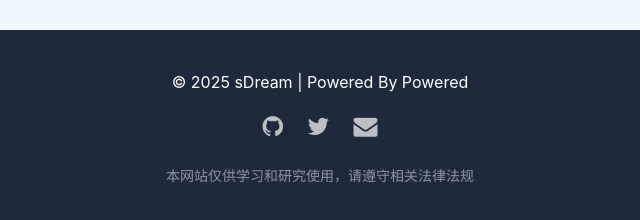
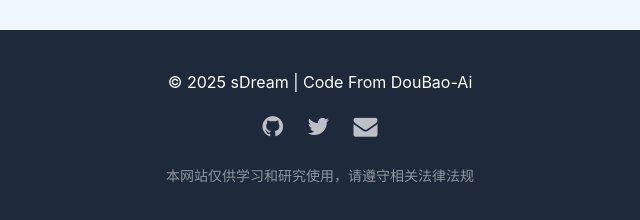
Before and after one commit to sDreamForZzQ/sDreamForZzQ.github.io, a plain HTML site: page index.html in a window 1280 px wide. Shown: the part 1598-1818 px from the top of the page, 320-960 px from the left. Drawn offline with nearby package versions, Linux system fonts and the light colour scheme; no server answers.

Commit message:
Update index.html

```diff
--- a/index.html
+++ b/index.html
@@ -179,7 +179,7 @@
     <!-- 页脚 -->
     <footer class="bg-dark text-white py-10">
         <div class="container mx-auto px-6 text-center">
-            <p class="mb-4">© 2025 sDream | Powered By Powered</p>
+            <p class="mb-4">© 2025 sDream | Code From DouBao-Ai</p>
             <div class="flex justify-center space-x-6 mb-6">
                 <a href="#" class="text-white/70 hover:text-white transition-colors">
                     <i class="fa fa-github text-2xl"></i>
```
